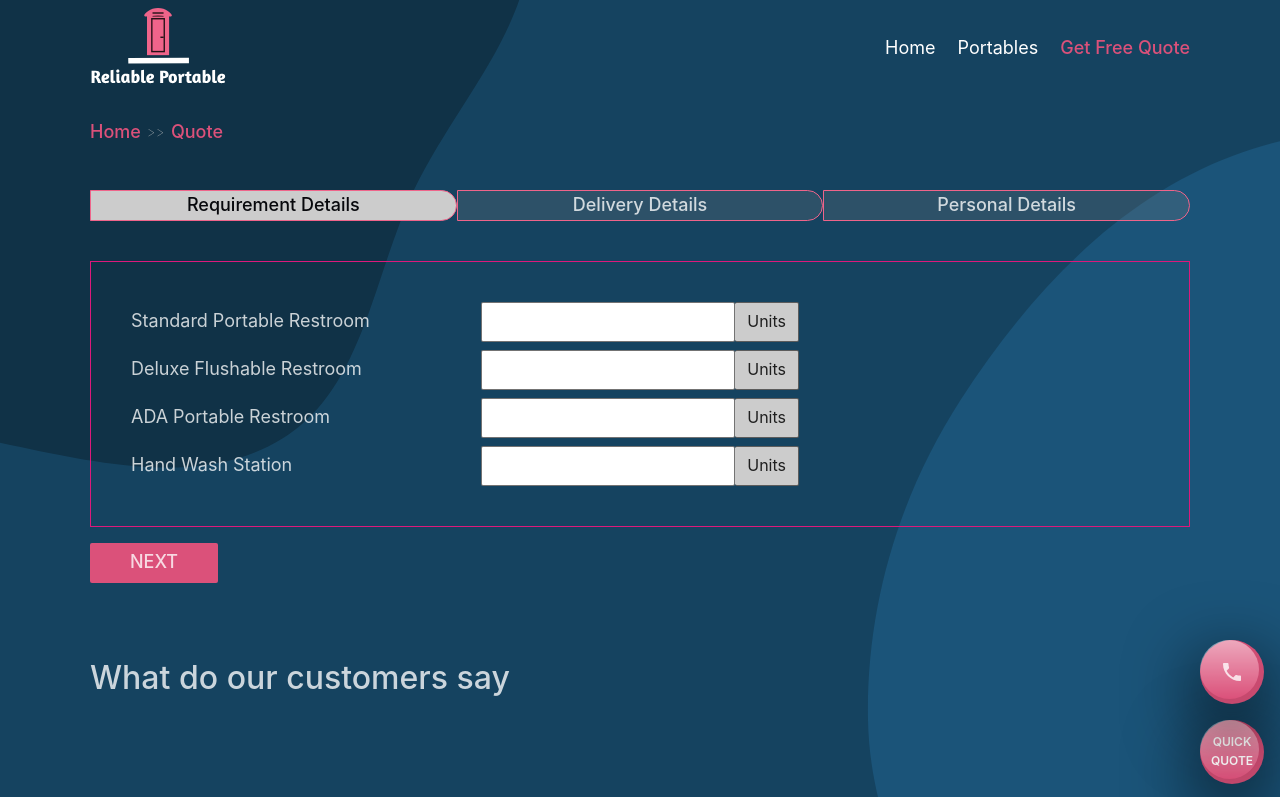
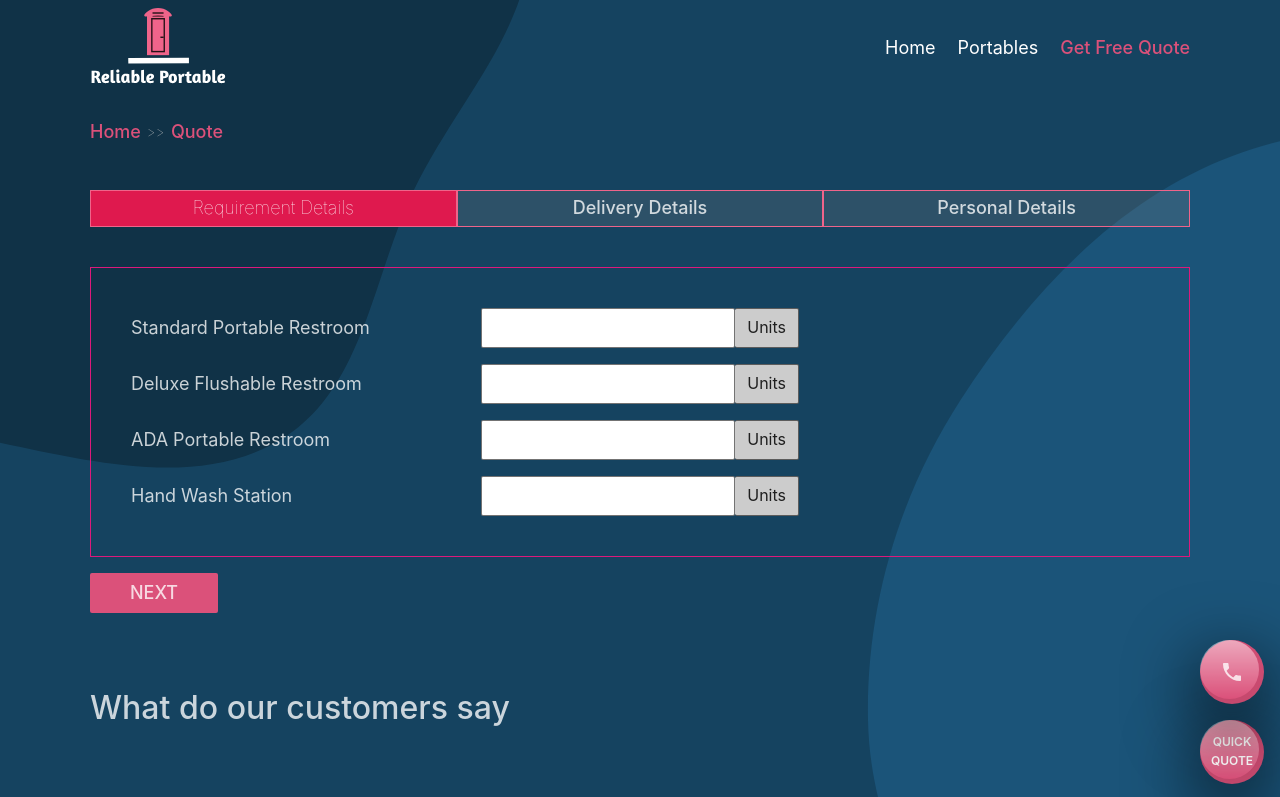
Before and after one commit to nishant-k1/flushjohn-web, a Next.js app: page /quote in a window 1280 px wide. Shown: the top 797 px of the page. Built offline with nearby package versions, Linux system fonts and the light colour scheme.

Commit message:
style updates

```diff
--- a/components/FormControls/MyTextField/index.js
+++ b/components/FormControls/MyTextField/index.js
@@ -19,17 +19,7 @@ const MyTextField = ({ label, ...props }) => {
         }}
       />
       {touched && error ? (
-        <div className={styles.error}>
-          {error + " "}
-          <span>
-            <Image
-              style={{ height: "1.5rem" }}
-              src="/assets/error.png"
-              height={24}
-              width={24}
-            />
-          </span>
-        </div>
+        <div className={styles.error}>{error + " "}</div>
       ) : null}
     </>
   );
--- a/components/QuickQuote/index.js
+++ b/components/QuickQuote/index.js
@@ -22,17 +22,15 @@ import { apiBaseUrls } from "../../constants";
 import MyRadioField from "../FormControls/MyRadioField";
 
 const quickQuoteValidationSchema = Yup.object().shape({
-  products: Yup.array().of(
-    Yup.string().required("This field can't be empty...")
-  ),
-  deliveryDate: Yup.string().required("This field can't be empty..."),
-  pickupDate: Yup.string().required("This field can't be empty..."),
-  zip: Yup.number().required("This field can't be empty..."),
-  fullName: Yup.string().required("This field can't be empty..."),
+  products: Yup.array().of(Yup.string().required("This field can't be empty")),
+  deliveryDate: Yup.string().required("This field can't be empty"),
+  pickupDate: Yup.string().required("This field can't be empty"),
+  zip: Yup.number().required("This field can't be empty"),
+  fullName: Yup.string().required("This field can't be empty"),
   email: Yup.string()
     .email("Invalid email address")
-    .required("This field can't be empty..."),
-  phone: Yup.string().required("This field can't be empty..."),
+    .required("This field can't be empty"),
+  phone: Yup.string().required("This field can't be empty"),
   instructions: Yup.string(),
 });
 
--- a/components/Quote/QuoteStep1/styles.module.css
+++ b/components/Quote/QuoteStep1/styles.module.css
@@ -1,17 +1,7 @@
 .form {
-  margin-bottom: 1rem;
-  display: grid;
-  row-gap: 0.5rem;
-  justify-content: center;
-  align-items: center;
-  grid-template-columns: 1fr;
-  width: 100%;
-  transition: 0.3s;
-  grid-template-areas:
-    "SPR"
-    "DFR"
-    "ACR"
-    "HWS";
+  display: flex;
+  flex-direction: column;
+  row-gap: 1rem;
 }
 
 .outerBox {
@@ -22,6 +12,22 @@
   grid-template-columns: 1fr;
   justify-content: start;
   align-items: center;
+}
+
+.radio_outerBox {
+  display: grid;
+  padding: 0;
+  margin: 0;
+  width: 100%;
+  justify-content: start;
+  align-items: center;
+  column-gap: 1rem;
+  grid-template-columns: max-content min-content;
+}
+
+.radio_container {
+  display: grid;
+  grid-template-columns: 1fr 1fr;
 }
 
 .innerBox {
@@ -37,6 +43,20 @@
   font-size: large;
   /* color: rgba(0, 0, 0, 0.829); */
   color: var(--primary-text-color);
+}
+
+.form .radio {
+  height: 2rem;
+  width: 2rem;
+  appearance: none;
+  border-radius: 50%;
+  outline: 1px solid white;
+  border: 2px solid #154360;
+  box-sizing: border-box;
+}
+
+.form .radio:checked {
+  background-color: #df194e;
 }
 
 .form input {
@@ -88,22 +108,6 @@
   -moz-appearance: textfield;
 }
 
-.SPR {
-  grid-area: SPR;
-}
-
-.DFR {
-  grid-area: DFR;
-}
-
-.ACR {
-  grid-area: ACR;
-}
-
-.HWS {
-  grid-area: HWS;
-}
-
 .buttons {
   padding: 1rem 0;
   grid-area: buttons;
@@ -112,6 +116,7 @@
   justify-content: start;
   grid-template-columns: 1fr;
   width: 100%;
+  margin-top: 1rem;
 }
 
 .buttons button {
@@ -134,7 +139,7 @@
 }
 
 .button:hover {
-  transform: scale(0.9);
+  background-color: #b63e62;
   transition: 0.3s;
 }
 
@@ -148,6 +153,15 @@
     column-gap: 2rem;
     grid-template-columns: 1fr 1fr 1fr;
   }
+  .radio_outerBox {
+    column-gap: 2rem;
+    grid-template-columns: 1fr 1fr 1fr;
+  }
+  .radio_container {
+    display: grid;
+    grid-template-columns: 1fr;
+    row-gap: 1rem;
+  }
   .buttons {
     padding: 0;
     grid-template-columns: max-content;
--- a/components/Quote/QuoteStep2/styles.module.css
+++ b/components/Quote/QuoteStep2/styles.module.css
@@ -175,7 +175,7 @@
   transition: 0.3s;
 }
 .next:hover {
-  transform: scale(0.9);
+  background-color: #b63e62;
   transition: 0.3s;
 }
 
--- a/components/Quote/QuoteStep3/styles.module.css
+++ b/components/Quote/QuoteStep3/styles.module.css
@@ -1,19 +1,10 @@
 .form {
   margin-bottom: 1rem;
-  display: grid;
+  display: flex;
+  flex-direction: column;
   row-gap: 0.5rem;
-  justify-content: center;
-  align-items: center;
-  grid-template-columns: 1fr;
   width: 100%;
   transition: 0.3s;
-  grid-template-areas:
-    "fName"
-    "lName"
-    "cName"
-    "email"
-    "phone"
-    "buttons";
 }
 
 .outerBox {
@@ -69,23 +60,6 @@
   padding: 0;
   margin: 0;
   color: #ef648a;
-}
-.fName {
-  grid-area: fName;
-}
-
-.lName {
-  grid-area: lName;
-}
-.cName {
-  grid-area: cName;
-}
-.email {
-  grid-area: email;
-}
-
-.phone {
-  grid-area: phone;
 }
 
 .fName input,
@@ -143,7 +117,7 @@
   transition: 0.3s;
 }
 .next:hover {
-  transform: scale(0.9);
+  background-color: #b63e62;
   transition: 0.3s;
 }
 
--- a/components/Quote/styles.module.css
+++ b/components/Quote/styles.module.css
@@ -43,19 +43,22 @@
 
 .step {
   display: grid;
+  padding: 0.2rem 1rem;
   justify-content: center;
   align-items: center;
   font-weight: 400;
   border: 1px solid #ef648a;
-  border-radius: 0 50px 50px 0;
+  /* border-radius: 0 50px 50px 0; */
   background-color: #83838338;
   transition: 0.5s;
 }
 
 .step.active {
-  background-color: var(--neutral-bg-color);
-  color: var(--secondary-text-color);
+  background-color: #df194e;
+  color: white;
   transition: 0.5s;
+  font-size: large;
+  font-weight: 100;
 }
 
 /* tablet */
--- a/pages/_app.js
+++ b/pages/_app.js
@@ -17,17 +17,22 @@ import { ToastContainer } from "react-toastify";
 import { localBusiness } from "../SEO";
 import { testimonials } from "../constants";
 import { motion } from "framer-motion";
+import { useRouter } from "next/router";
 
 function MyApp({ Component, pageProps, router }) {
+  const { route } = useRouter();
+
   const [clientWidth, setClientWidth] = React.useState(
     typeof window !== "undefined" ? window.innerWidth : null
   );
   const [quickQuoteViewStatus, setQuickQuoteViewStatus] = React.useState(false);
 
   React.useEffect(() => {
-    setTimeout(() => {
-      setQuickQuoteViewStatus(true);
-    }, 9000);
+    if (route !== "/quote") {
+      setTimeout(() => {
+        setQuickQuoteViewStatus(true);
+      }, 9000);
+    }
   }, []);
 
   const [active, setActive] = React.useState(false);
```
